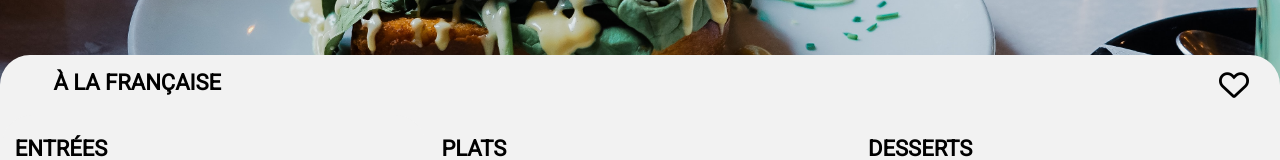
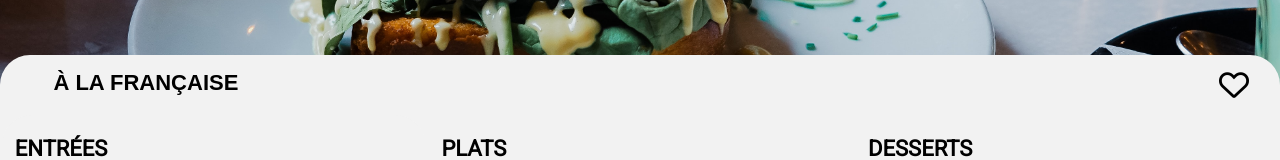
Before and after one commit to Mookie-web/Projet-3, a plain HTML site: page a-la-française.html in a window 1280 px wide. Shown: the part 460-620 px from the top of the page. Drawn offline with Linux system fonts and the light colour scheme; a web font is replaced by a local one.

Commit message:
ajout lien css sur les pages html

```diff
--- a/a-la-française.html
+++ b/a-la-française.html
@@ -14,6 +14,7 @@
     <link href="https://fonts.googleapis.com/css2?family=Raleway&family=Roboto:wght@100;400&display=swap" rel="stylesheet">
     <link href="https://fonts.googleapis.com/css2?family=Shrikhand&display=swap" rel="stylesheet">
     <link rel="stylesheet" href="/css/style.css">
+    <link rel="stylesheet" href="./public/css/prefixed/style.css">
 
     <title>À la française</title>
 </head>
```
Also changed, not shown: la-note-enchantee.html (+1 -0 lines), la-palette-du-gout.html (+1 -0 lines), le-delice-du-sens.html (+1 -0 lines), 1 other file.
